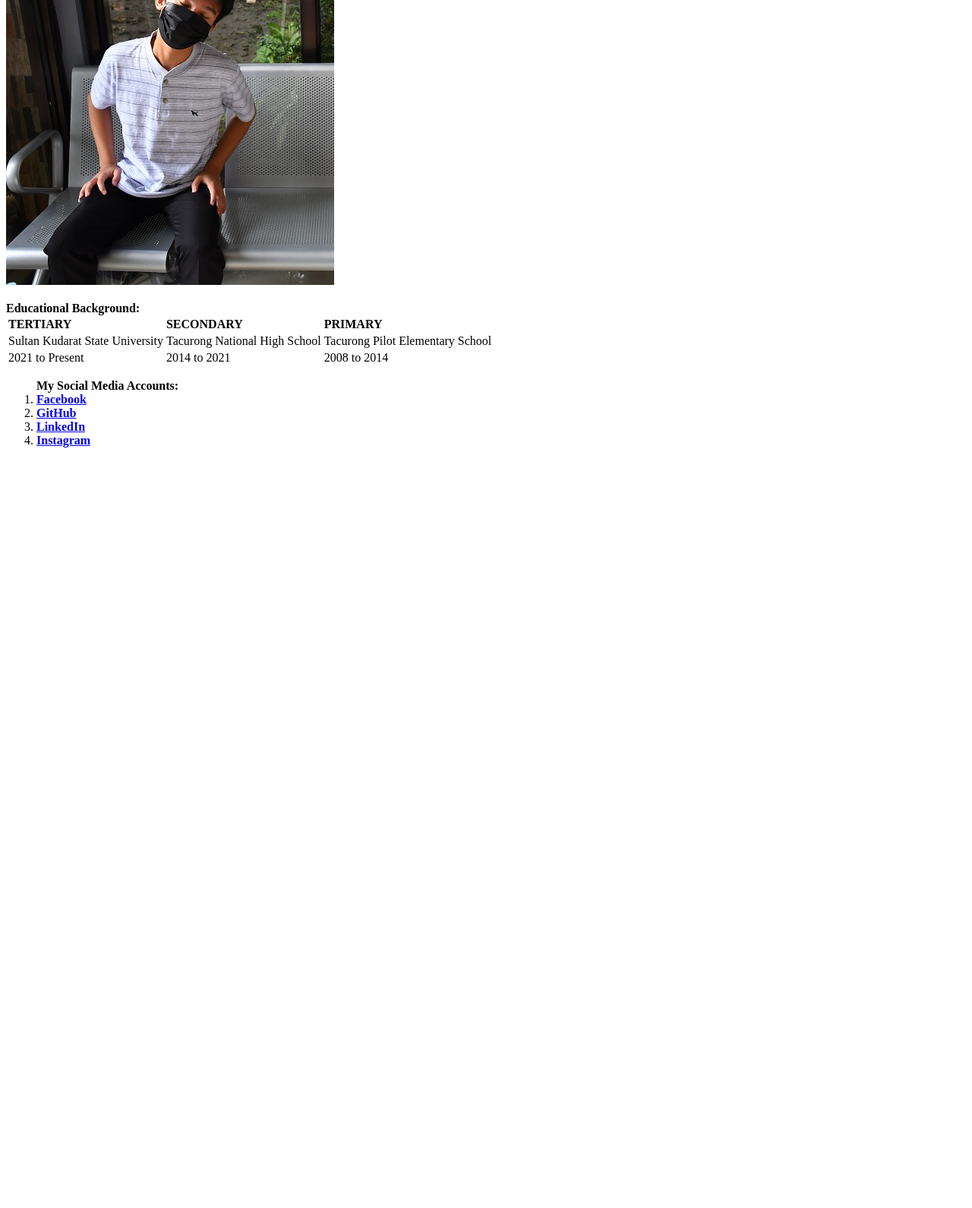
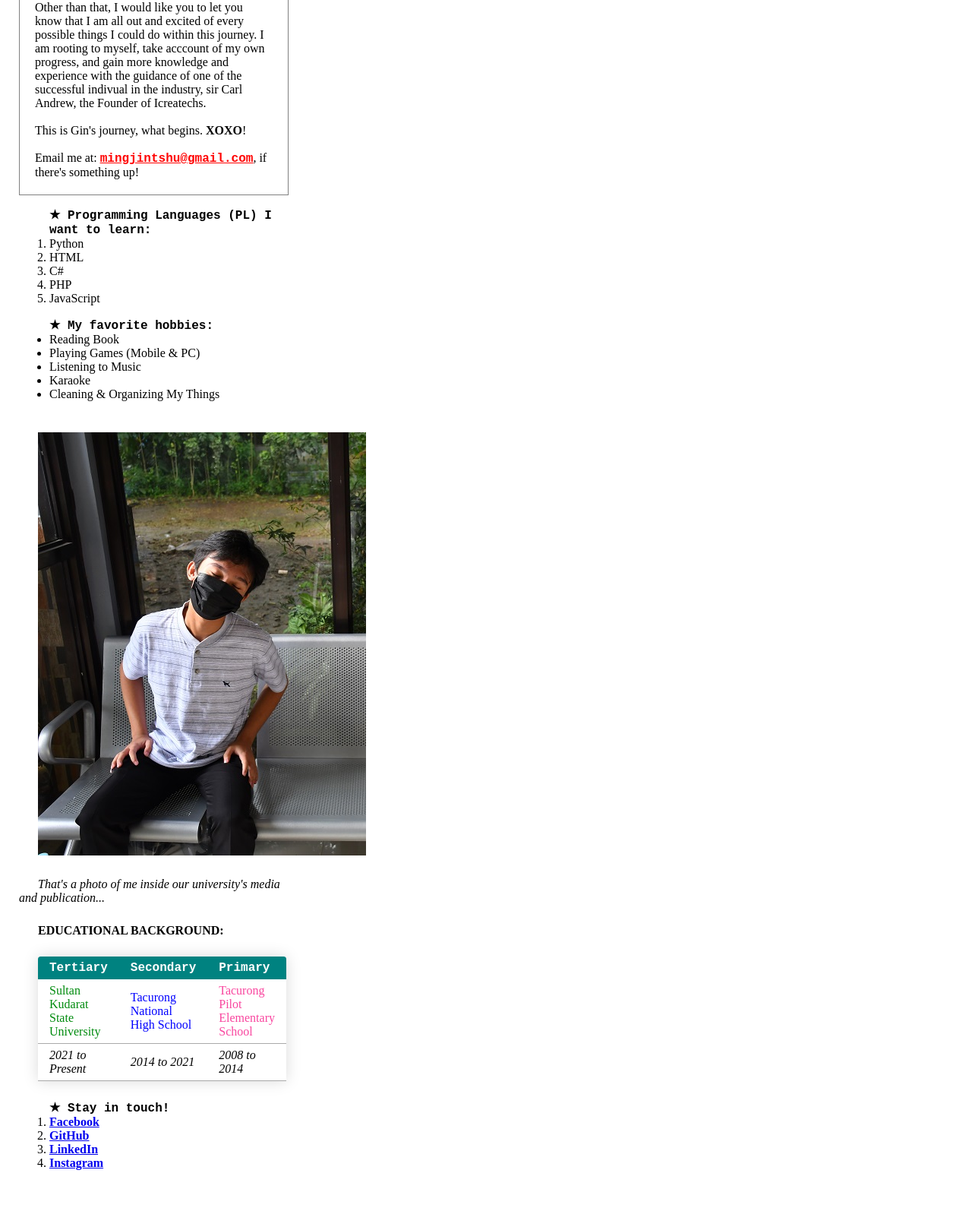
Before and after one commit to mtfugin/webgin, a plain HTML site: page index.html in a window 1280 px wide. Shown: the part 840-2430 px from the top of the page at 76% size. Before the commit the page ends 1445 px from the top, so only its background shows below. Drawn offline with Linux system fonts and the light colour scheme.

Commit message:
Improved the styles

```diff
--- a/index.html
+++ b/index.html
@@ -3,35 +3,38 @@
     <head>
         <title>GIN | HTML Page</title>
     </head>
-    <body>
-        <h1>Welcome to GIN's HTML Page</h1>
-        <p>
-            Hello, welcome to my page! My real name is Amerogin, and most people call me 'Gin'.
-            But you can call me any nickname you want! About my academic background, I am currently pursuing my 3rd year
-            of Bachelor of Science of Computer Science at Sultan Kudarat State University - Isulan Campus here in my province.
+    <body style="margin-right: 900px; margin-left: 25px; margin-bottom: 50px;">
+        <h1 style="font-family: sans-serif;">Welcome to GIN's HTML Page</h1>
 
-        <p> Although I am still exploring different fields in my enrolled program, I somehow stumbled nowhere in
+        <p style="border: 1px solid gray; padding: 20px;">
+
+        <b style="font-family: 'Courier New', Courier, monospace;">ABOUT THIS PAGE</b>
+
+        <br><br>Hello, welcome to my page! My real name is <strong>Amerogin</strong>, and most people call me '<b><i>Gin</i></b>'.
+        But you can call me any name you want! <strong>:)</strong> About my academic background, I am currently pursuing my <b>3rd year</b>
+        of <b>Bachelor of Science of Computer Science</b> at <b>Sultan Kudarat State University - Isulan Campus</b> here in my province.
+
+        <br><br>Although I am still exploring different fields in my enrolled program, I somehow stumbled nowhere in
         the world of Web Development. And to tell you, Web Development isn't that new to me anymore because I once
-            ventured to it when I was still young (About 8 to 12 years old I think). And what happened was I lost on track
-            due to my other focus on Academic (which I was only just on my exploration before, and ended up not so interesting anymore).</p>
+        ventured to it when I was still young (About 8 to 12 years old I think). And what happened was: I lost on track
+        due to my other focus on Academic (<i>which I was just only on my exploration before, and ended up here of all</i>).
 
-        <p> As I write this line more, it feels like I want to delve into Web Development more. But to be honest, I just wanted to
-            create experience using this and I wanted to test out my skills further in Web Development. This also gives me a way to
+        <br><br>As I write this line more, it feels like I want to delve more deeper into the Web Development. But to be honest, I just wanted to
+        create an experience using this and I wanted to test out my skills further in Web Development. This also gives me a way to
         showcase my artistry (which is my another passion) and somehow gain more insights on what Web Dev offers more. And to be added,
         this also can open an opportunity for me to get known, build my online profile/portfolio, and boosts me up towards the umbrella
         industries of Information Communication, Software Engineering, and Computer Science (which can help me build a career and
-            develop myself.)</p>
+        develop myself as a programmer in profession.)
 
-        <p> So to conclude, I would like you to know that I am all out and excited of every possible things I could with this. I am
+        <br><br>Other than that, I would like you to let you know that I am all out and excited of every possible things I could do within this journey. I am
         rooting to myself, take acccount of my own progress, and gain more knowledge and experience with the guidance of one of the
-            successful indivual in the industry, sir Carl Andrew, the Founder of Icreatechs.</p>
+        successful indivual in the industry, sir Carl Andrew, the Founder of Icreatechs.
 
-        <p> This is Gin's journey, what begins. XOXO!</p>
+        <br><br>This is Gin's journey, what begins. <b>XOXO</b>!
 
-        <p> Email me at: <strong><u>mingjintshu@gmail.com</u></strong>, if there's something up!</p>
-        </p>
+        <br><br>Email me at: <a href="mailto:mingjintshu@gmail.com" target="_blank" style="color: red; font-family: 'Courier New', Courier, monospace;"><u><b>mingjintshu@gmail.com</b></u></a>, if there's something up!</p>
 
-        <ol> Programming Languages (PL) I want to learn:
+        <ol><b style="font-family: 'Courier New', Courier, monospace;">★ Programming Languages (PL) I want to learn:</b>
             <li>Python</li>
             <li>HTML</li>
             <li>C#</li>
@@ -39,7 +42,7 @@
             <li>JavaScript</li>
         </ol>
 
-        <ul> My favorite hobbies:
+        <ul><b style="font-family: 'Courier New', Courier, monospace;">★ My favorite hobbies:</b>
             <li>Reading Book</li>
             <li>Playing Games (Mobile & PC)</li>
             <li>Listening to Music</li>
@@ -47,32 +50,72 @@
             <li>Cleaning & Organizing My Things</li>
         </ul>
 
-        <img src="DSC_0284.jpg" alt="Image of Gin"><br><br>
+        <img style="margin: 25px;" src="DSC_0284.jpg" alt="Image of Gin">
 
-        <table> <strong>Educational Background:</strong>
+        <br><i style="margin-left: 25px;">That's a photo of me inside our university's media and publication...</i>
+
+        <style>
+            .educational-background {
+                border-collapse: collapse;
+                margin: 25px;
+                font-size: 1em;
+                border-radius: 3.5px 3.5px 0 0;
+                overflow: hidden;
+                box-shadow:  0 0 20px rgba(0, 0, 0, 0.15);
+            }
+
+            .educational-background thead tr {
+                background-color: #008280;
+                color: #ffffff;
+                text-align: left;
+                font-weight: bolder;
+            }
+
+            .educational-background th,
+            .educational-background td {
+                padding: 6px 15px;
+            }
+
+            .educational-background tbody tr {
+                border-bottom: 1px solid rgb(169, 169, 169);
+            }
+
+            .educational-background > .years {
+                font-style: italic;
+            }
+            .educational-background > .inslevel {
+                font-family: 'Courier New', Courier, monospace;
+            }
+
+        </style>
+
+        <table class="educational-background">
+            <p style="margin: 25px;"><strong>EDUCATIONAL BACKGROUND:</strong></p>
+            <thead class="inslevel">
                 <tr>
-                <td><b>TERTIARY</b></td>
-                <td><b>SECONDARY</b></td>
-                <td><b>PRIMARY</b></td>
+                    <th><b>Tertiary</b></th>
+                    <th><b>Secondary</b></th>
+                    <th><b>Primary</b></th>
                 </tr>
-            <tr>
-                <td>Sultan Kudarat State University</td>
-                <td>Tacurong National High School</td>
-                <td>Tacurong Pilot Elementary School</td>
-            </tr>
-            <tr>
+            </thead>
+            <tbody class="schoolname">
+                <td style="color: rgb(0, 139, 14);">Sultan Kudarat State University</td>
+                <td style="color: blue">Tacurong National High School</td>
+                <td style="color: rgb(249, 70, 159)">Tacurong Pilot Elementary School</td>
+            </tbody>
+            <tbody class="years">
                 <td>2021 to Present</td>
                 <td>2014 to 2021</td>
                 <td>2008 to 2014</td>
-            </tr>
+            </tbody>
         </table>
 
         <p></p>
-        <ol><strong>My Social Media Accounts:</strong>
-            <li><a href="https://www.facebook.com/amerogin"><b>Facebook</b></a></li>
-            <li><a href="https://github.com/mtfugin"><b>GitHub</b></a></li>
-            <li><a href="https://www.linkedin.com/in/mtfugin"><b>LinkedIn</b></a></li>
-            <li><a href="https://www.instagram.com/mtfugin__00"><b>Instagram</b></a></li>
+        <ol><b style="font-family: 'Courier New', Courier, monospace;">★ Stay in touch!</b>
+            <li><a href="https://www.facebook.com/amerogin" target="_blank"><b>Facebook</b></a></li>
+            <li><a href="https://github.com/mtfugin" target="_blank"><b>GitHub</b></a></li>
+            <li><a href="https://www.linkedin.com/in/mtfugin" target="_blank"><b>LinkedIn</b></a></li>
+            <li><a href="https://www.instagram.com/mtfugin__00" target="_blank"><b>Instagram</b></a></li>
         </ol>
 
     </body>
```
Lines whose indentation alone changed are shown as unchanged.
